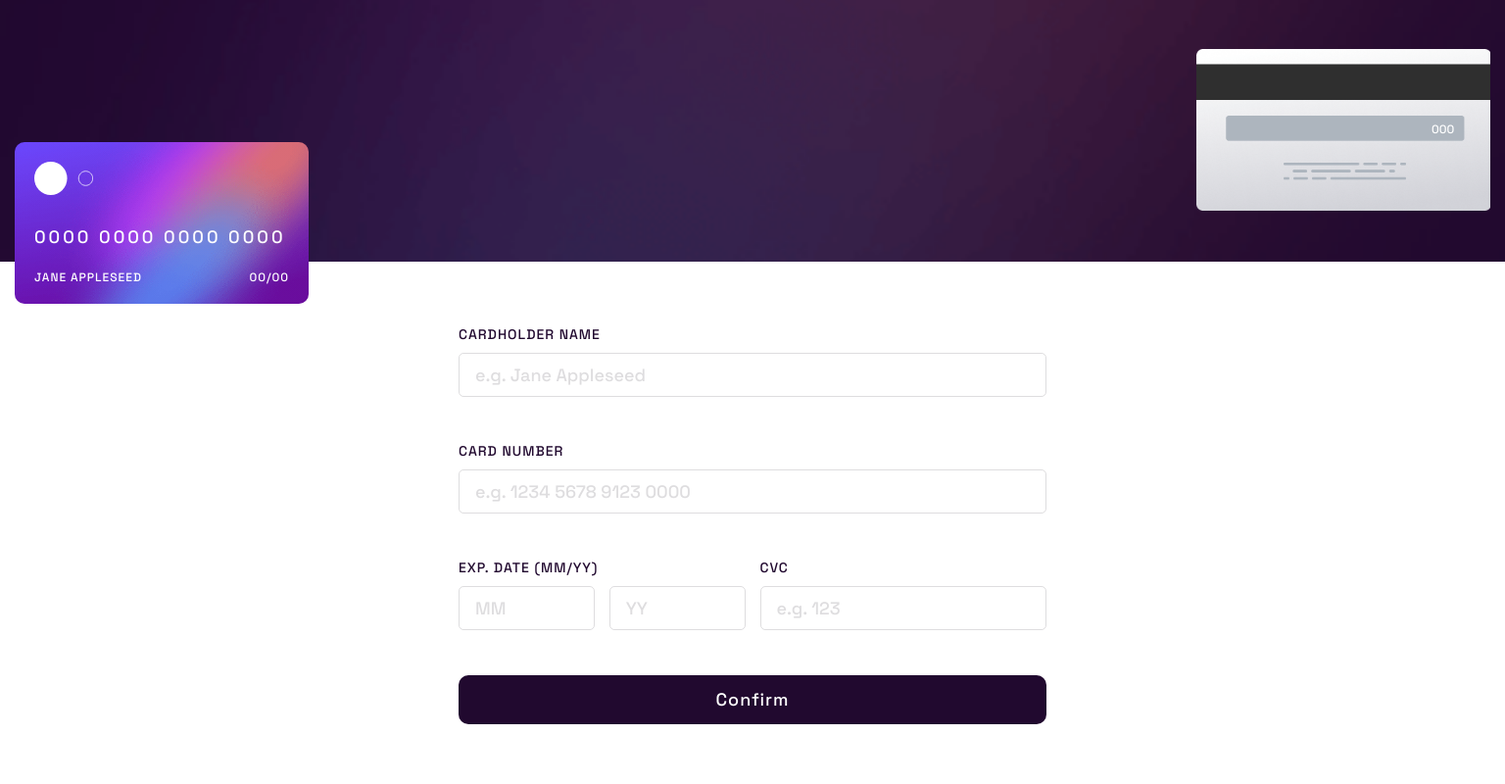
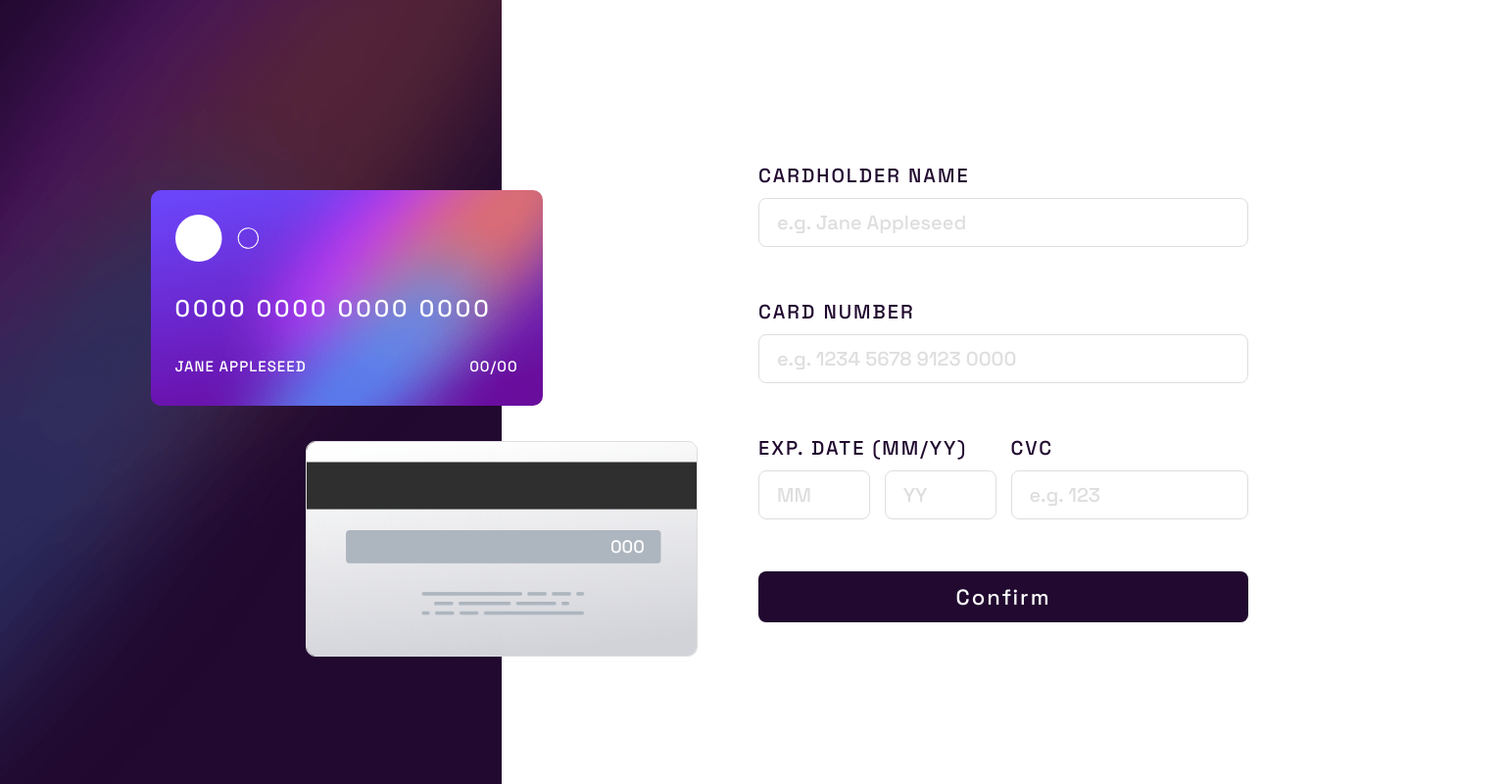
Before and after one commit to qntek/fronted-mentor-form-validate, a plain HTML site: page index.html in a window 1536 px wide. Shown: the whole page at 98% size. Drawn offline with Linux system fonts and the light colour scheme.

Commit message:
media queries for desktop devices.

```diff
--- /dev/null
+++ b/sass/_min_w1200.scss
@@ -0,0 +1,157 @@
+@media (min-width: 1200px) {
+body {
+	font-size: 20px;
+
+}
+.container {
+	grid-template-columns: 1fr 1fr 1fr;
+	grid-template-rows: 1fr;
+}
+
+.bg-container {
+	grid-row: 1/2;
+	grid-column: 1/2;
+	background-image: url('../images/bg-main-desktop.png');
+	.card-reverse {
+		top: 48%;
+		left: 100%;
+		transform: translate(-50%, 30%);
+		width: 350px;
+		height: 192px;
+		border: 1px solid hsl(270, 3%, 87%);
+		border-radius: 10px;
+		overflow: hidden;
+		div {
+			.card-reverse-cvc {
+				top: 83px;
+				left: 270px;
+				font-size: 16px;
+			}
+		}
+	}
+	.card-front {
+		width: 350px;
+		height: 192px;
+		top: 38%;
+		left: 30%;
+		transform: translate(0, -50%);
+		background-image: url('../images/bg-card-front.png');
+		div {
+			.card-front-logo {
+				width: 80px;
+				margin: 25px;
+			}
+			.card-front-number {
+				position: absolute;
+				left: 25px;
+				top: 105px;
+				letter-spacing: 3px;
+				font-size: 22px;
+			}
+			.card-front-cardholder-name,
+			.card-front-exp-date {
+				position: absolute;
+				top: 150px;
+				text-transform: uppercase;
+				font-size: 15px;
+				letter-spacing: 1px;
+			}
+			.card-front-cardholder-name {
+				left: 25px;
+			}
+			.card-front-exp-date {
+				right: 25px;
+			}
+		}
+	}
+	.card-front::before {
+		content: '';
+		width: 350px;
+		height: 192px;
+	}
+}
+
+.data-container {
+	grid-row: 1/2;
+	grid-column: 2/4;
+	display: flex;
+	flex-direction: column;
+	align-content: center;
+	justify-content: center;
+	margin: 40px auto 40px auto;
+	width: calc(100% - 60px);
+	max-width: 380px;
+	form {
+		justify-content: center;
+		gap: 25px;
+		font-size: 16px;
+		z-index: 1000;
+		label,
+		.expire-date {
+			letter-spacing: 2px;
+		}
+		input {
+			width: 100%;
+			height: 48px;
+			margin-top: 10px;
+			border-radius: 8px;
+			font-size: 18px;
+			padding: 8px 16px;
+		}
+		.off {
+			visibility: hidden !important;
+		}
+		.error {
+			font-size: 14px;
+			margin-top: 5px;
+		}
+		.form-date-cvc-container {
+			width: 100%;
+			gap: 15px;
+			.form-date-container {
+				width: 50%;
+			}
+			.form-date-inputs {
+				#exp-month {
+					margin-right: 15px;
+				}
+			}
+			.form-cvc-container {
+				width: 50%;
+			}
+		}
+	}
+}
+button {
+	height: 50px;
+	border-radius: 8px;
+	font-size: 20px;
+	letter-spacing: 1px;
+}
+button:focus,
+button:active,
+button:hover {
+	border: 1px solid hsl(270, 3%, 87%);
+}
+
+.thank-you-window {
+	grid-row: 1/2;
+	grid-column: 2/4;
+	margin: 60px auto;
+	width: calc(100% - 50px);
+	max-width: 400px;
+	img {
+		margin-bottom: 50px;
+		width: 100px;
+	}
+	.thank-you-label {
+		font-weight: 500;
+		font-size: 28px;
+		letter-spacing: 2px;
+	}
+	.thank-you-text {
+		color: hsl(279, 6%, 55%);
+		margin: 15px 25px 40px 25px;
+	}
+}
+}
--- /dev/null
+++ b/sass/_min_w1400.scss
@@ -0,0 +1,115 @@
+@media (min-width: 1400px) {
+body {
+	font-size: 22px;
+
+}
+
+.bg-container {
+	.card-reverse {
+		top: 48%;
+		left: 100%;
+		transform: translate(-50%, 30%);
+		width: 400px;
+		height: 220px;
+		div {
+			.card-reverse-cvc {
+				top: 95px;
+				left: 310px;
+				font-size: 18px;
+			}
+		}
+	}
+	.card-front {
+		width: 400px;
+		height: 220px;
+		top: 38%;
+		left: 30%;
+		transform: translate(0, -50%);
+
+		div {
+			.card-front-logo {
+				width: 85px;
+				margin: 25px;
+			}
+			.card-front-number {
+				left: 25px;
+				top: 105px;
+				font-size: 24px;
+			}
+			.card-front-cardholder-name,
+			.card-front-exp-date {
+				top: 170px;
+				font-size: 15px;
+			}
+			.card-front-cardholder-name {
+				left: 25px;
+			}
+			.card-front-exp-date {
+				right: 25px;
+			}
+		}
+	}
+	.card-front::before {
+		content: '';
+		width: 400px;
+		height: 220px;
+	}
+}
+
+.data-container {
+	justify-content: center;
+	margin: 40px auto 40px auto;
+	width: calc(100% - 60px);
+	max-width: 500px;
+	form {
+		justify-content: center;
+		gap: 25px;
+		font-size: 20px;
+		z-index: 1000;
+		label,
+		.expire-date {
+			letter-spacing: 2px;
+		}
+		input {
+			width: 100%;
+			height: 50px;
+			margin-top: 10px;
+			border-radius: 8px;
+			font-size: 20px;
+			padding: 9px 18px;
+		}
+
+		.error {
+			font-size: 16px;
+			margin-top: 7px;
+		}
+	}
+}
+button {
+	height: 52px;
+	font-size: 22px;
+	letter-spacing: 2px;
+}
+
+
+.thank-you-window {
+	grid-row: 1/2;
+	grid-column: 2/4;
+	margin: 60px auto;
+	width: calc(100% - 50px);
+	max-width: 500px;
+	img {
+		margin-bottom: 50px;
+		width: 120px;
+	}
+	.thank-you-label {
+		font-weight: 500;
+		font-size: 32px;
+		letter-spacing: 2px;
+	}
+	.thank-you-text {
+		color: hsl(279, 6%, 55%);
+		margin: 15px 25px 40px 25px;
+	}
+}
+}
--- a/sass/_min_w350_hmin650.scss
+++ b/sass/_min_w350_hmin650.scss
@@ -60,7 +60,7 @@
 	justify-content: center;
 	margin: 65px auto 20px auto;
 	width: calc(100% - 50px);
-	max-width: 600px;
+	max-width: 380px;
 	form {
 		gap: 25px;
 		font-size: 14px;
--- a/sass/_min_w768_hmin1000.scss
+++ b/sass/_min_w768_hmin900.scss
@@ -1,4 +1,4 @@
-@media (min-width: 768px) and (min-height: 1000px) {
+@media (min-width: 768px) and (min-height: 900px) {
 
 	.bg-container {
 		.card-reverse {
--- a/sass/style.scss
+++ b/sass/style.scss
@@ -121,7 +121,7 @@ body {
 	justify-content: center;
 	margin: 40px auto 20px auto;
 	width: calc(100% - 50px);
-	max-width: 600px;
+	max-width: 380px;
 	form {
 		width: 100%;
 		height: 100%;
@@ -223,7 +223,7 @@ button:active {
 	justify-content: center;
 	margin: 60px auto;
 	width: calc(100% - 50px);
-	max-width: 600px;
+	max-width: 380px;
 	img {
 		margin-bottom: 50px;
 		width: 100px;
@@ -243,4 +243,6 @@ button:active {
 @import 'min_w350_hmin650';
 @import 'min_w370_hmin800';
 @import 'min_w576_hmin900';
-@import 'min_w768_hmin1000';
+@import 'min_w768_hmin900';
+@import 'min_w1200';
+@import 'min_w1400';
```
Also changed, not shown: README.md, css/style.css, 1 other file.
